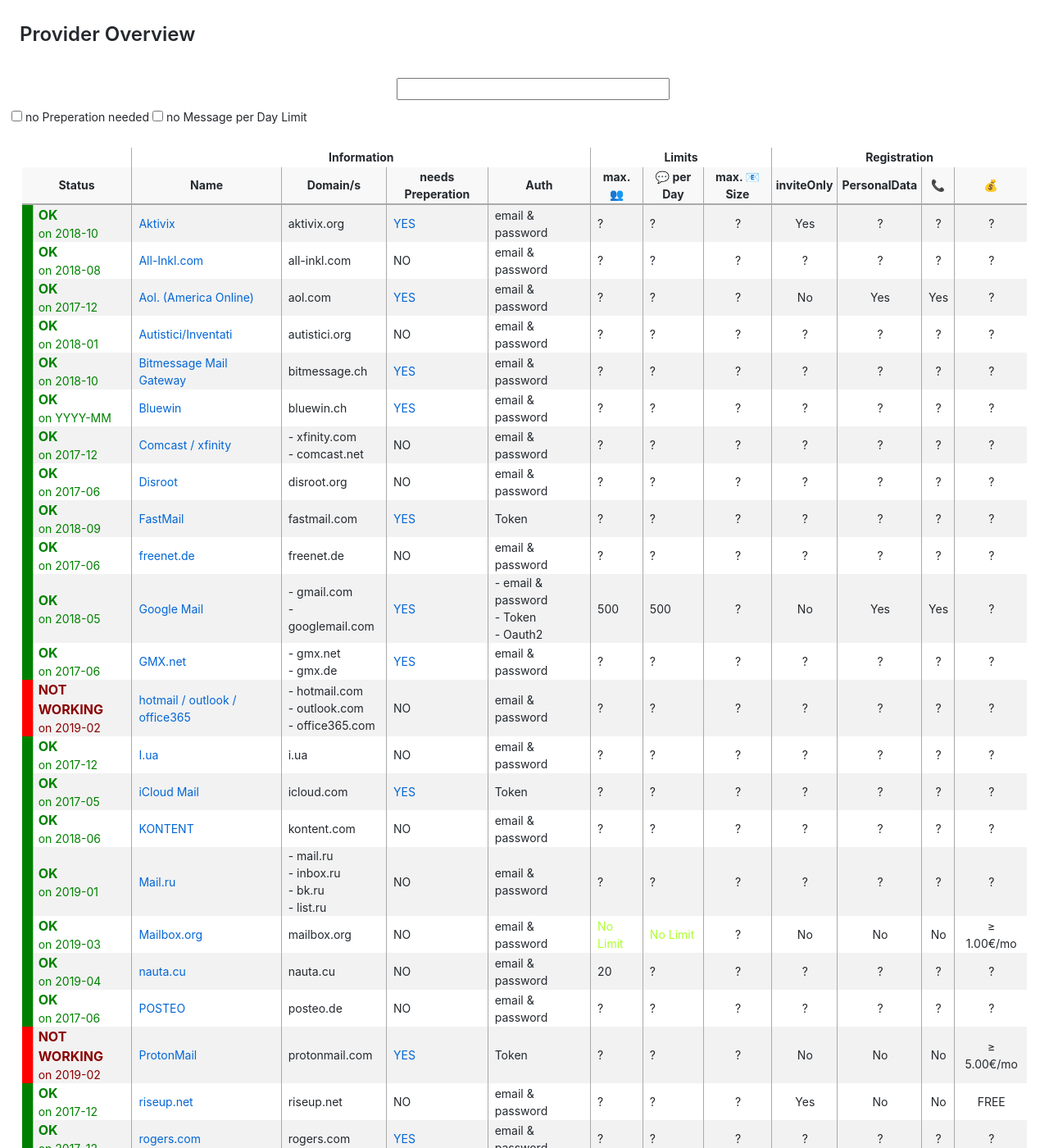
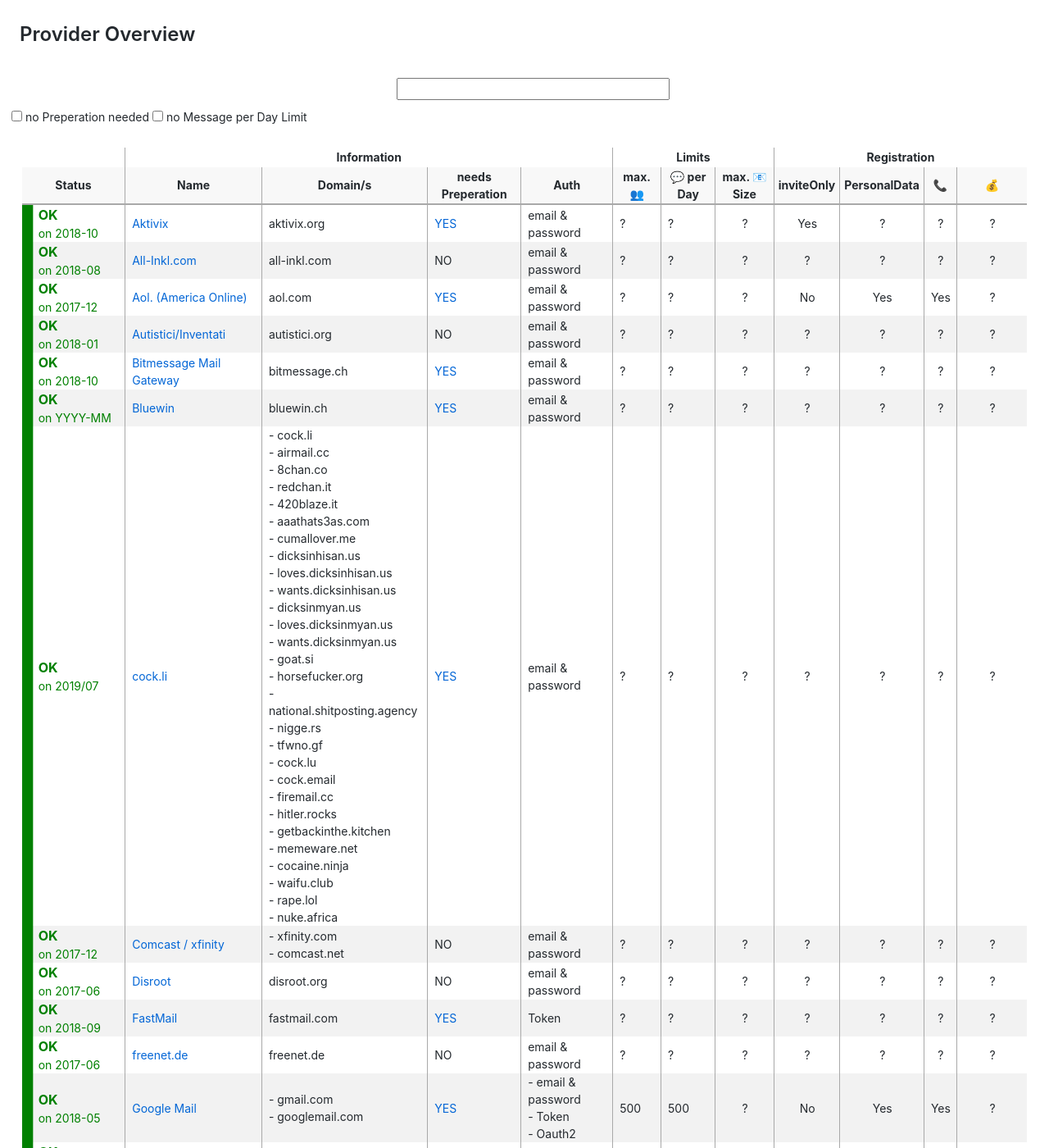
Before and after one commit to deltachat/provider-db, a Jekyll site: the page built from index.html, in a window 1280 px wide and 1400 px high. Shown: the whole window at 82% size. Built offline with Jekyll 4.4.1, drawn with Linux system fonts in a browser that asks for light colours.

Commit message:
update list from forum closes #14

```diff
--- /dev/null
+++ b/_providers/cock.li.md
@@ -0,0 +1,43 @@
+---
+name: cock.li
+website:
+ - cock.li
+ - airmail.cc
+ - 8chan.co
+ - redchan.it
+ - 420blaze.it
+ - aaathats3as.com
+ - cumallover.me
+ - dicksinhisan.us
+ - loves.dicksinhisan.us
+ - wants.dicksinhisan.us
+ - dicksinmyan.us
+ - loves.dicksinmyan.us
+ - wants.dicksinmyan.us
+ - goat.si
+ - horsefucker.org
+ - national.shitposting.agency
+ - nigge.rs
+ - tfwno.gf
+ - cock.lu
+ - cock.email
+ - firemail.cc
+ - hitler.rocks
+ - getbackinthe.kitchen
+ - memeware.net
+ - cocaine.ninja
+ - waifu.club
+ - rape.lol
+ - nuke.africa
+credentials: emailPass
+needsPreperation: true
+status:
+   works: true
+   date: 2019/07
+---
+## Comments
+Free/Hate Speech (due to the domains not people in my experience) mail service used by some people in the Fediverse that provides some domains: cock.li, airmail.cc, 8chan.co, redchan.it, 420blaze.it, aaathats3as.com, cumallover.me, dicksinhisan.us, loves.dicksinhisan.us, wants.dicksinhisan.us, dicksinmyan.us, loves.dicksinmyan.us, wants.dicksinmyan.us, goat.si, horsefucker.org, national.shitposting.agency, nigge.rs, tfwno.gf, cock.lu, cock.email, firemail.cc, hitler.rocks, getbackinthe.kitchen, memeware.net, cocaine.ninja, waifu.club, rape.lol and nuke.africa.
+It seems has no policy about sending many mails https://cock.li/tos: A user reported to be banned some days after using it. No problem with other users.
+
+## Preparations
+mail.cock.li both for IMAP and SMTP
```
Also changed, not shown: _providers/t-online.md (+2 -0 lines).
